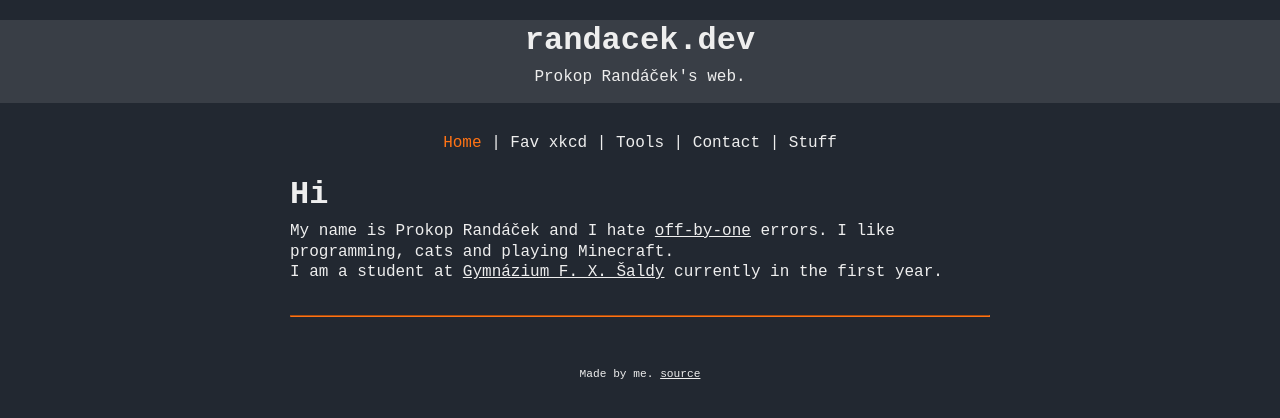
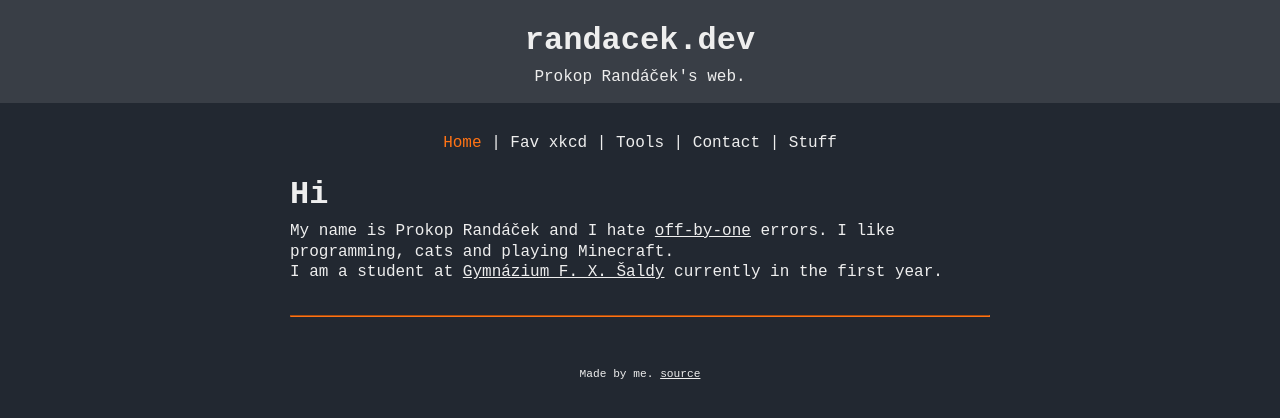
Before and after one commit to ProkopRandacek/randacek.dev, a Jekyll site: the page built from content/index.md, in a window 1280 px wide. Shown: the top 418 px of the page. Built offline with Jekyll 4.4.1, drawn with Linux system fonts in a browser that asks for light colours.

Commit message:
page title padding fix

```diff
--- a/assets/styles.css
+++ b/assets/styles.css
@@ -6,8 +6,7 @@
 }
 
 * {
-    font-family: 'Inconsolata', monospace;
-    line-height: 1.3;
+    font-family: 'Inconsolata', monospace; line-height: 1.3;
     text-align: center;
     color: #eeeeee;
     margin: auto;
@@ -41,6 +40,11 @@
     margin: 0px;
 }
 
+.header h1 {
+	padding-top: 20px;
+	margin-top: 0px;
+}
+
 .content {
     max-width: 700px;
     padding-left: 1em;
```
